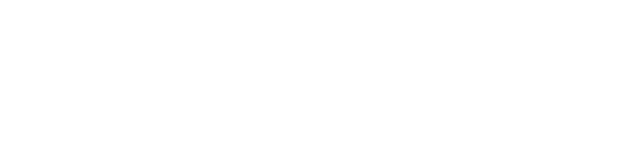
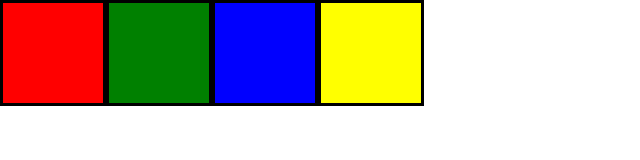
Before and after one commit to light86neon/Flexboxtutorial, a plain HTML site: page index.html in a window 1280 px wide. Shown: the whole page, without its empty margins (0-640 px from the left). Drawn offline with Linux system fonts and the light colour scheme.

Commit message:
first commit

```diff
--- a/index.html
+++ b/index.html
@@ -7,6 +7,11 @@
     <title>Document</title>
 </head>
 <body>
-
+    <div class="box-list">
+        <div class="box box-red"></div>
+        <div class="box box-green"></div>
+        <div class="box box-blue"></div>
+        <div class="box box-yellow"></div>
+    </dblue
 </body>
 </html>
--- a/style.css
+++ b/style.css
@@ -2,3 +2,29 @@
     margin: 0;
     padding: 0;
 }
+.box {
+    width: 100px;
+    height: 100px;
+    display:inline-block;
+    border: 3px solid black;
+}
+
+.box-list{
+    font-size: 0;
+}
+
+.box-red {
+   background: red;
+}
+
+.box-blue {
+    background: blue;
+}
+
+.box-green {
+    background: green;
+}
+
+.box-yellow {
+    background: yellow;
+}
```
